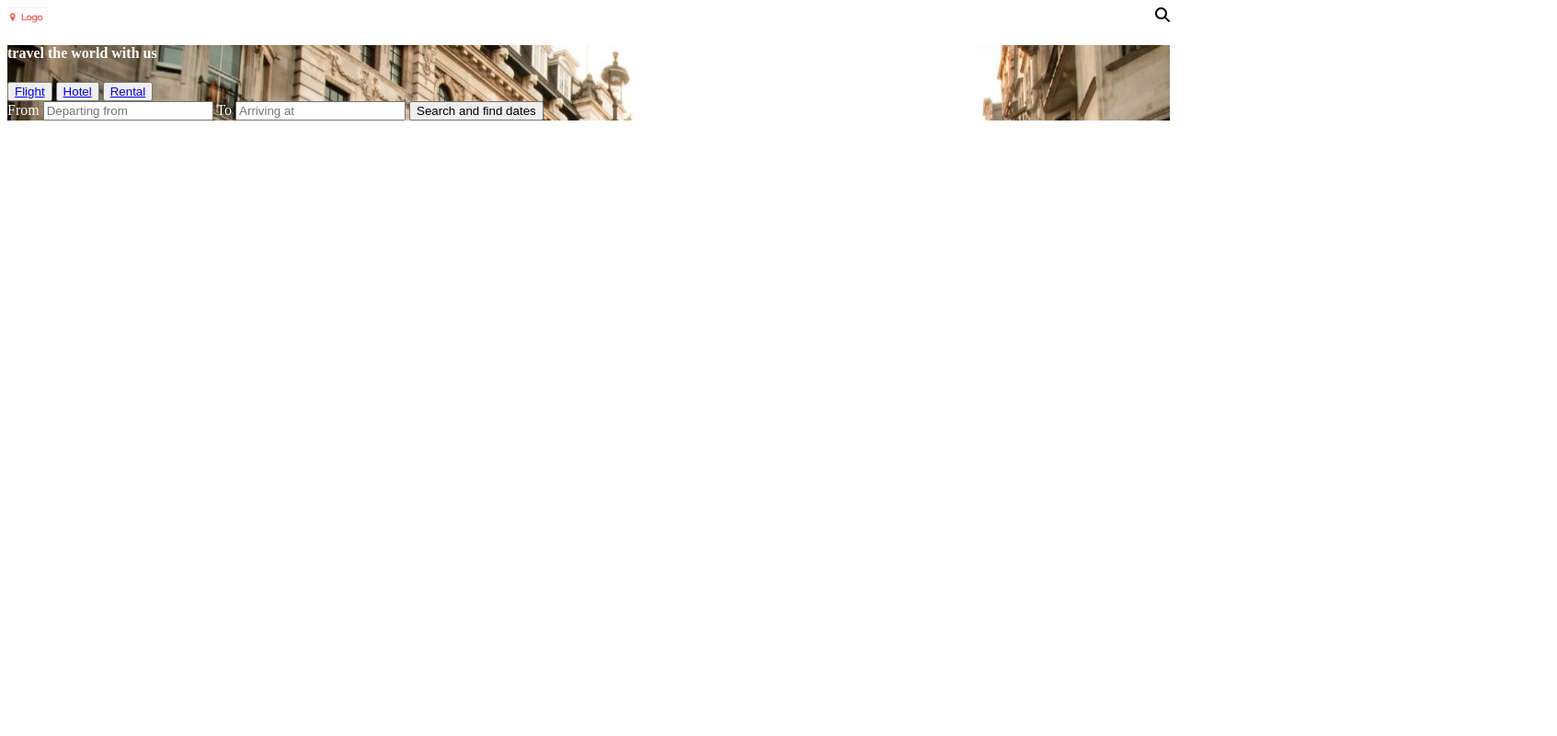
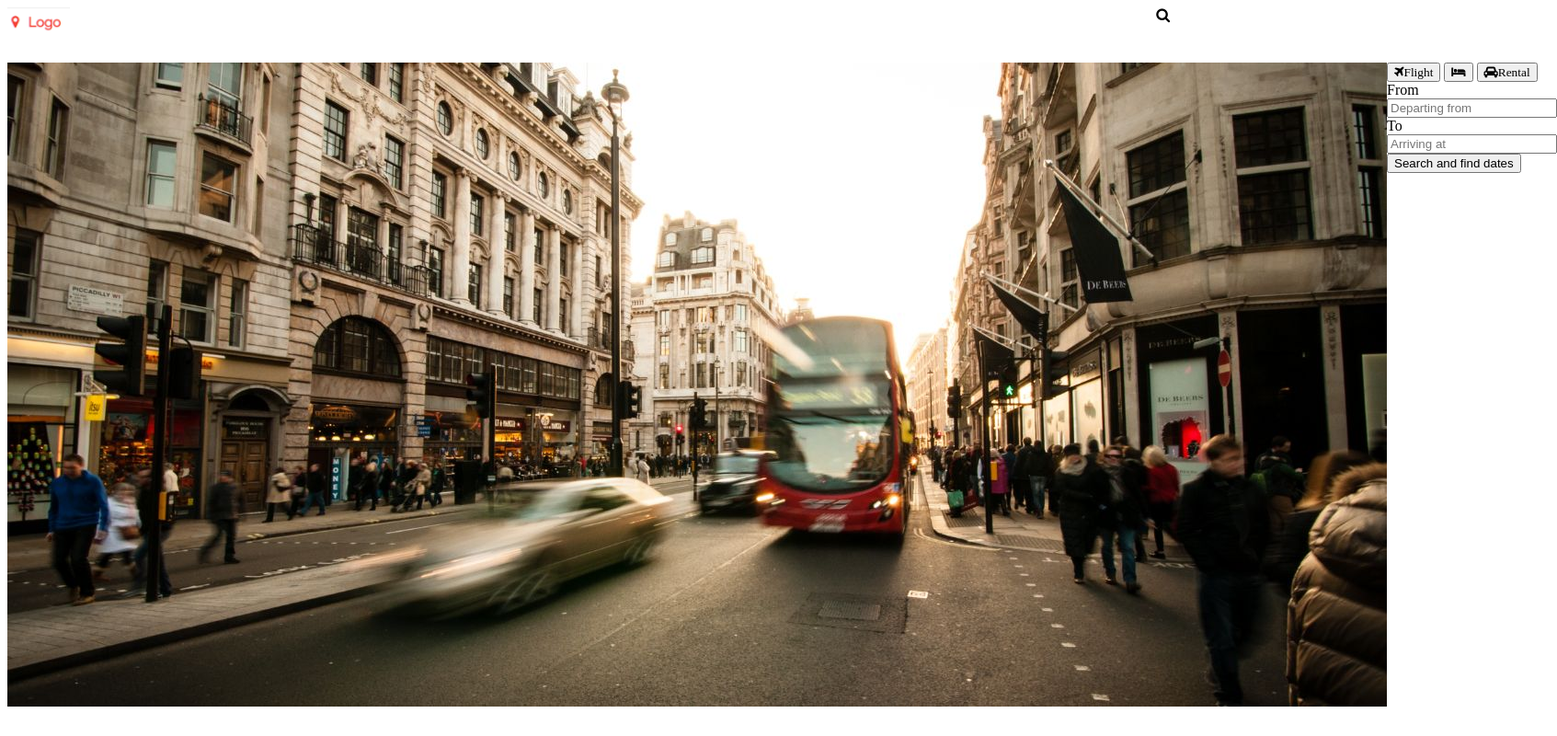
Before and after one commit to davcavalc/Projeto-da-Devmedia, a plain HTML site: page public/estagio.html in a window 1280 px wide. Shown: the whole page at 92% size, 1693 px wide, since content can reach past the window. Drawn offline with Linux system fonts and the light colour scheme.

Commit message:
Atualização - 16/06/2022

```diff
--- a/public/css/style.css
+++ b/public/css/style.css
@@ -1,21 +1,21 @@
 
-.container1 {
-    background-color: white;
+.head{
+    background-color: #fff;
     display: flex;
     justify-content: space-between;
-    height: 20px;
+    height: 30px;
+    margin-bottom: 30px;
 }
 
-.banner {
-    background-image: url(/public/imagens/london.jpg);
+.main-banner {
+    display: flex;
 }
 
-.secao1 button {
-    color: white;
-    background-color: gray;
-    border: none;
+.main-banner-content {
+    top: 50px;
+    justify-content: center;
 }
 
-h4, label {
-    color: #fff;
+.icons {
+    flex-direction: column;
 }
--- a/public/estagio.html
+++ b/public/estagio.html
@@ -1,34 +1,35 @@
 <!DOCTYPE html>
-<html lang="en">
+<html lang="pt-br">
 
 <head>
     <meta charset="UTF-8">
     <meta http-equiv="X-UA-Compatible" content="IE=edge">
     <meta name="viewport" content="width=device-width, initial-scale=1.0">
-    <link rel="stylesheet" href="https://cdnjs.cloudflare.com/ajax/libs/font-awesome/6.1.1/css/all.min.css">
+    <link rel="stylesheet" href="https://cdnjs.cloudflare.com/ajax/libs/font-awesome/4.7.0/css/font-awesome.min.css">
     <link rel="stylesheet" href="css/style.css">
     <title>Devmedia - estágio</title>
 </head>
 
 <body>
-    <div class="container1">
+    <!-- head-bar -->
+    <div class="head">
         <img src="imagens/logo3.png" alt="logo2">
-        <i class="fa-solid fa-magnifying-glass"></i>
+        <i class="fa fa-search"></i>
     </div>
+    <!-- banner -->
     <header>
-        <section class="banner">
-            <div class="procurar">
-                <h4>travel the world with us</h4>
-                <div class="inputs">
-                    <div class="services">
+        <div class="main-banner">
+            <img src="/public/imagens/london.jpg" alt="">
+            <div class="main-banner-content">
+                <div class="icons">
                     <button>
-                            <a href="#">Flight</a>
+                        <i class="fa fa-plane">Flight</i>
                     </button>
                     <button>
-                            <a href="#">Hotel</a>
+                        <i class="fa fa-bed"></i>
                     </button>
                     <button>
-                            <a href="#">Rental</a>
+                        <i class="fa fa-car">Rental</i>
                     </button>
                 </div>
                 <label for="">From</label>
@@ -38,7 +39,6 @@
                 <button>Search and find dates</button>
             </div>
         </div>
-        </section>
     </header>
 </body>
 
```
Lines whose indentation alone changed are shown as unchanged.
